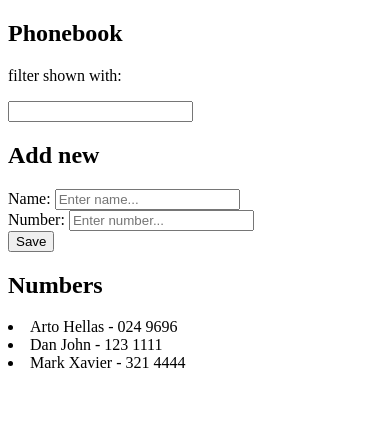
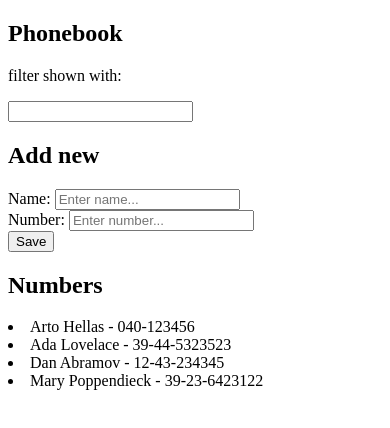
Before and after one commit to danutdotrar/FSO-recap, a React (Vite) app in the folder part2/phonebook/: page / in a window 390 px wide. Shown: the top 428 px of the page. Built offline with nearby package versions, Linux system fonts and the light colour scheme; data requests are answered from the project's data file.

Commit message:
Add part2 phonebook ex2.11

```diff
--- /dev/null
+++ b/part2/phonebook/db.json
@@ -0,0 +1,24 @@
+{
+    "persons": [
+        {
+            "name": "Arto Hellas",
+            "number": "040-123456",
+            "id": 1
+        },
+        {
+            "name": "Ada Lovelace",
+            "number": "39-44-5323523",
+            "id": 2
+        },
+        {
+            "name": "Dan Abramov",
+            "number": "12-43-234345",
+            "id": 3
+        },
+        {
+            "name": "Mary Poppendieck",
+            "number": "39-23-6423122",
+            "id": 4
+        }
+    ]
+}
--- a/part2/phonebook/package.json
+++ b/part2/phonebook/package.json
@@ -10,6 +10,7 @@
     "preview": "vite preview"
   },
   "dependencies": {
+    "axios": "^1.6.7",
     "react": "^18.2.0",
     "react-dom": "^18.2.0"
   },
--- a/part2/phonebook/src/App.jsx
+++ b/part2/phonebook/src/App.jsx
@@ -1,17 +1,26 @@
-import { useState } from "react";
+import { useState, useEffect } from "react";
+import axios from "axios";
 import Filter from "./components/Filter";
 import PersonForm from "./components/PersonForm";
 import Persons from "./components/Persons";
 
 const App = () => {
-    const [persons, setPersons] = useState([
-        { name: "Arto Hellas", number: "024 9696", id: 1 },
-        { name: "Dan John", number: "123 1111", id: 2 },
-        { name: "Mark Xavier", number: "321 4444", id: 3 },
-    ]);
+    const [persons, setPersons] = useState([]);
     const [newName, setNewName] = useState("");
     const [newNumber, setNewNumber] = useState("");
     const [filterName, setFilterName] = useState("");
+
+    useEffect(() => {
+        // async function to connect to api
+        const fetchData = async () => {
+            // get response data
+            const response = await axios.get("http://localhost:3001/persons");
+            // set persons state to response data
+            setPersons(response.data);
+        };
+
+        fetchData();
+    }, []);
 
     const filteredPersonsByName = persons.filter((person) =>
         person.name.toLowerCase().includes(filterName.toLowerCase())
```
Also changed, not shown: 1 other file (tests, documents, lock files or other folders).
